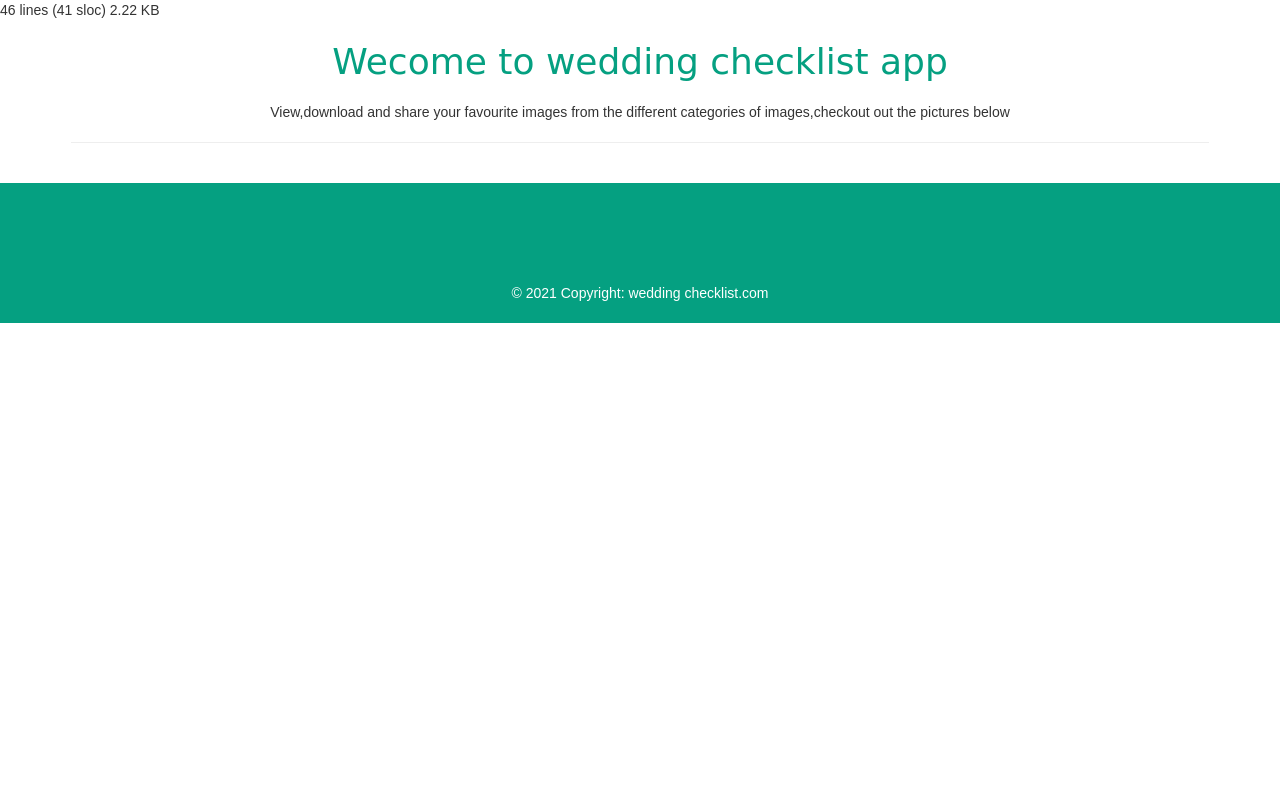
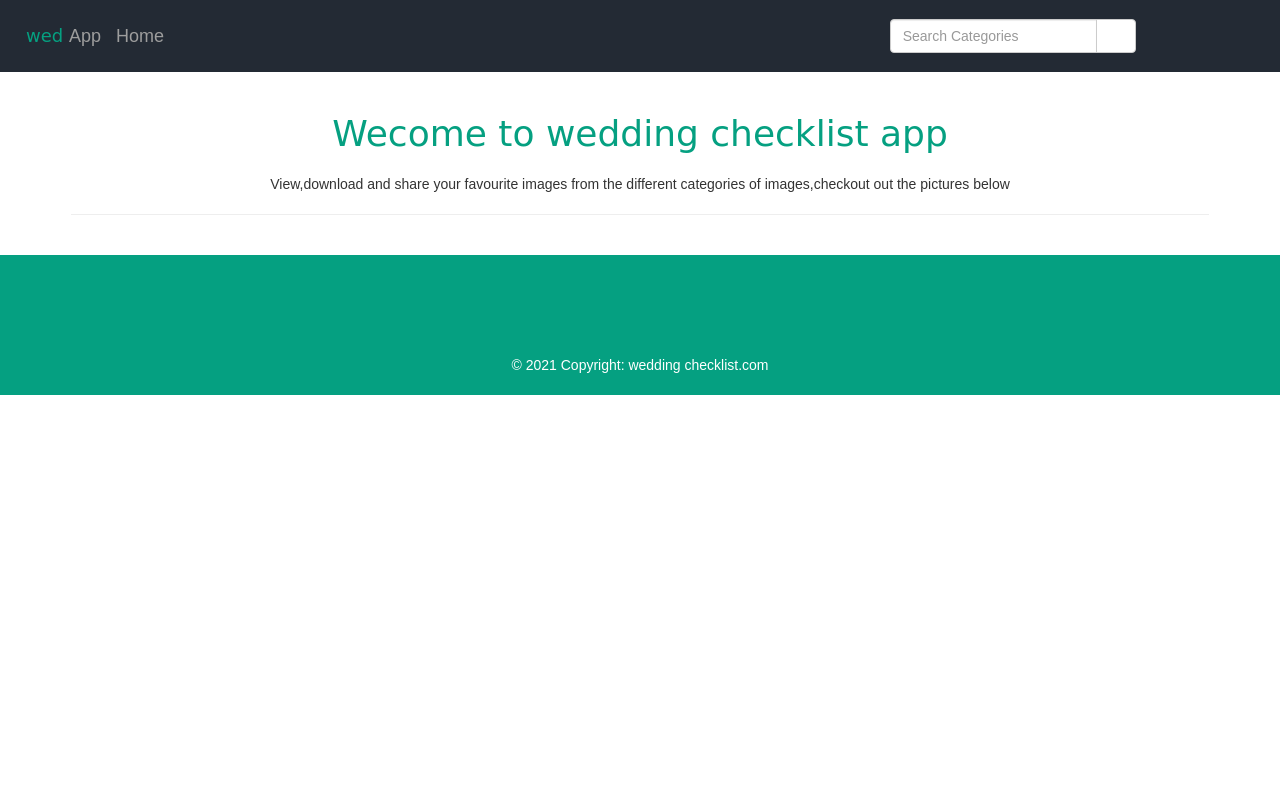
Before and after one commit to huguette135/wedding-items, a Django app: template galla/templates/index.html in a window 1280 px wide. Run offline with Django 3.2, Linux system fonts and the light colour scheme; the template is opened without the code that fills it, so the values that code supplies are empty; some libraries are stand-ins or nearby versions; some web fonts are replaced.

Commit message:
add details in navbar.html

```diff
--- a/galla/templates/index.html
+++ b/galla/templates/index.html
@@ -1,5 +1,4 @@
 
-46 lines (41 sloc)  2.22 KB
 
 {% extends 'base.html' %}
 {% block content %}
--- a/galla/templates/navbar.html
+++ b/galla/templates/navbar.html
@@ -0,0 +1,33 @@
+<!DOCTYPE html>
+<html lang="en">
+<head>
+
+  <meta charset="utf-8">
+  <meta name="viewport" content="width=device-width, initial-scale=1">
+</head>
+<body>
+<nav class="navbar navbar-inverse fixed-top">
+  <div class="container-fluid">
+    <div class="navbar-header">
+      <a class="navbar-brand" href="{% url 'galla' %}"><span>wed </span>App</a>
+      <a class="navbar-brand" href="{% url 'galla' %}">Home</a>
+    </div>
+     <!-- Adding a search form  -->
+     <div class="col-sm-4 col-md-4 navbar-right">
+
+      <form class="navbar-form" role="search" action="{% url 'search_category' %}">
+
+        <div class="input-group">
+          <input input type="text" class="form-control" placeholder="Search Categories" name="category">
+          <div class="input-group-btn">
+            <button class="btn btn-default" type="submit"><i class="glyphicon glyphicon-search"></i></button>
+          </div>
+        </div>
+
+      </form>
+    </div>
+    <!-- search form end -->
+  </div>
+</nav>
+</body>
+</html>
```
